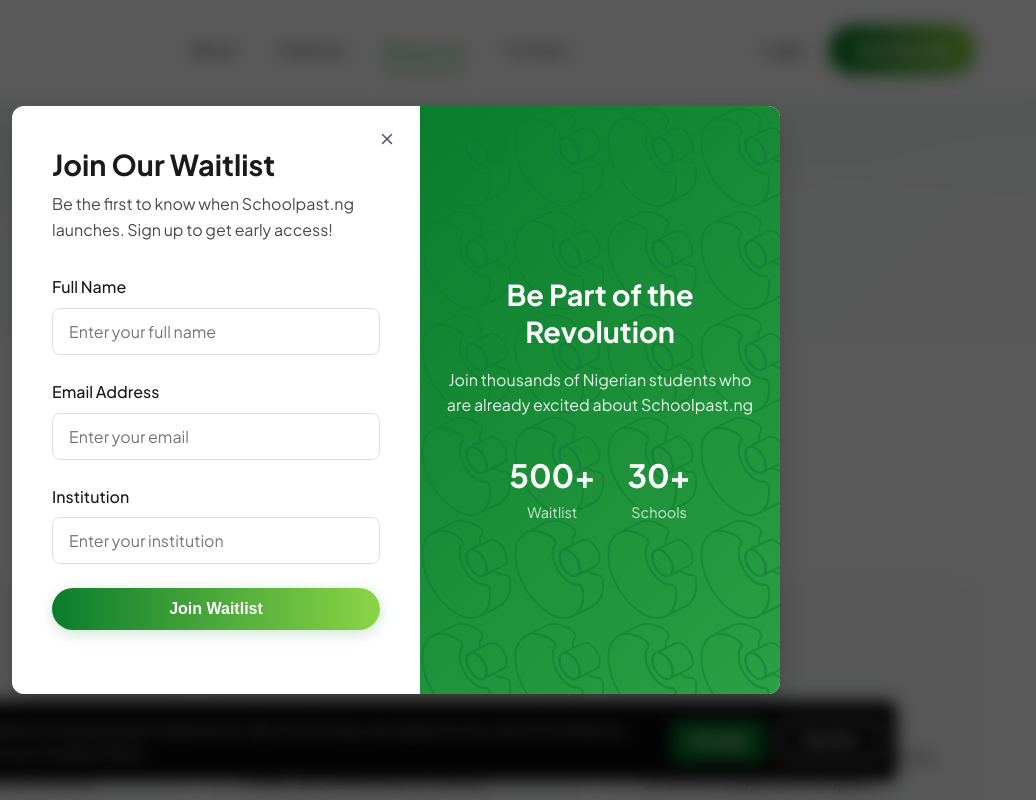
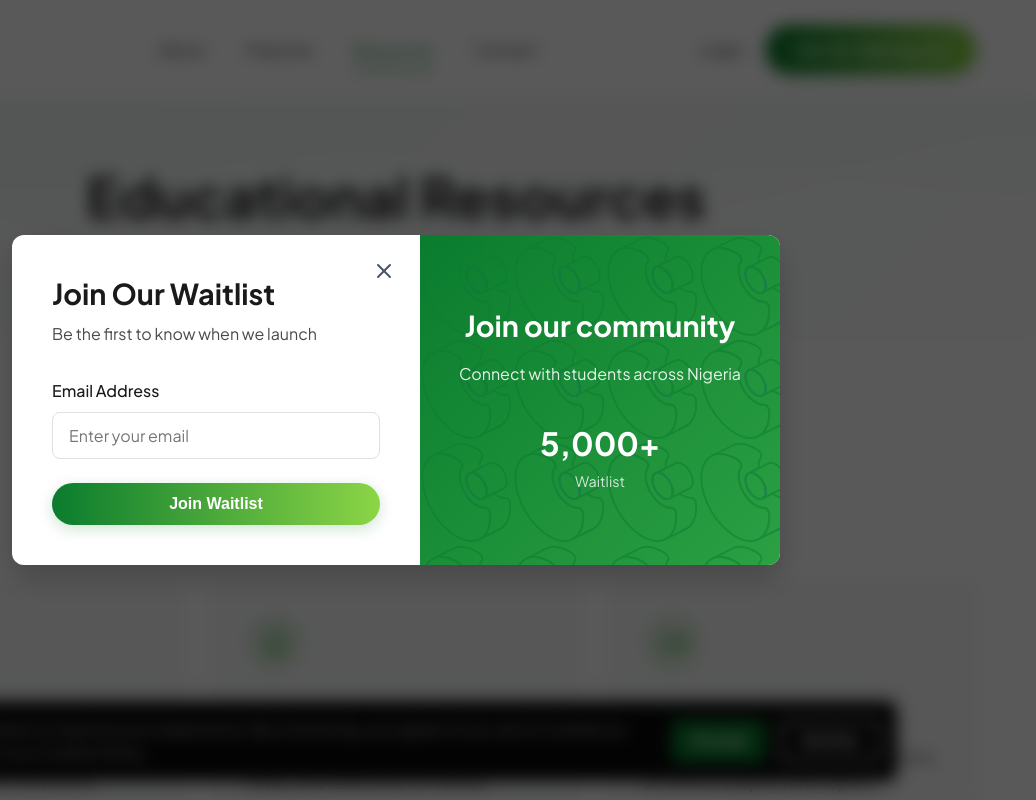
Before and after one commit to ArinzeNwafor/schoolpast-ng, a website: page resources.html in a window 1280 px wide. Shown: the top 800 px of the page, 244-1280 px from the left. Drawn offline with Linux system fonts and the light colour scheme.

Commit message:
Update waitlist modal across multiple pages to improve user engagement; replace "Get Started" buttons with "Join Our Waiting List" links; streamline form fields in the modal for better user experience; enhance modal content and styling for consistency.

```diff
--- a/resources.html
+++ b/resources.html
@@ -28,7 +28,7 @@
                 </div>
                 <div class="nav-buttons">
                     <a href="login.html" class="login-link">Login</a>
-                    <a href="signup.html" class="button primary-button">Get Started</a>
+                    <a href="#" class="button primary-button" onclick="showModal(); return false;">Join Our Waiting List</a>
                 </div>
                 <div class="mobile-menu-button">
                     <span></span>
@@ -303,7 +303,7 @@
             <div class="cta-content">
                 <h2>Ready to access all resources?</h2>
                 <p>Join thousands of Nigerian students already using Schoolpast.ng to enhance their educational journey.</p>
-                <a href="signup.html" class="button cta-button">Get Started for Free</a>
+                <a href="#" class="button cta-button" onclick="showModal(); return false;">Join Our Waiting List</a>
             </div>
         </div>
     </section>
@@ -383,42 +383,28 @@
         <div class="modal-container">
             <div class="modal-content">
                 <button class="modal-close" id="closeModal">
-                    <svg xmlns="http://www.w3.org/2000/svg" width="18" height="18" viewBox="0 0 24 24" fill="none" stroke="currentColor" stroke-width="2" stroke-linecap="round" stroke-linejoin="round"><line x1="18" y1="6" x2="6" y2="18"></line><line x1="6" y1="6" x2="18" y2="18"></line></svg>
+                    <svg xmlns="http://www.w3.org/2000/svg" width="24" height="24" viewBox="0 0 24 24" fill="none" stroke="currentColor" stroke-width="2" stroke-linecap="round" stroke-linejoin="round"><line x1="18" y1="6" x2="6" y2="18"></line><line x1="6" y1="6" x2="18" y2="18"></line></svg>
                 </button>
                 <div class="modal-header">
                     <h2>Join Our Waitlist</h2>
-                    <p>Be the first to know when Schoolpast.ng launches. Sign up to get early access!</p>
+                    <p>Be the first to know when we launch</p>
                 </div>
                 <form class="modal-form" id="waitlistForm">
                     <div class="form-group">
-                        <label for="name">Full Name</label>
-                        <input type="text" id="name" name="name" placeholder="Enter your full name" required>
+                        <label for="waitlist-email">Email Address</label>
+                        <input type="email" id="waitlist-email" name="email" placeholder="Enter your email" required>
                     </div>
-                    <div class="form-group">
-                        <label for="email">Email Address</label>
-                        <input type="email" id="email" name="email" placeholder="Enter your email" required>
-                    </div>
-                    <div class="form-group">
-                        <label for="institution">Institution</label>
-                        <input type="text" id="institution" name="institution" placeholder="Enter your institution" required>
-                    </div>
-                    <div class="form-group">
-                        <button type="submit" class="button primary-button full-width">Join Waitlist</button>
-                    </div>
+                    <button type="submit" class="button primary-button full-width">Join Waitlist</button>
                 </form>
             </div>
             <div class="modal-image">
                 <div class="modal-image-content">
-                    <h3>Be Part of the Revolution</h3>
-                    <p>Join thousands of Nigerian students who are already excited about Schoolpast.ng</p>
+                    <h3>Join our community</h3>
+                    <p>Connect with students across Nigeria</p>
                     <div class="stats">
                         <div class="stat-item">
-                            <span class="stat-number">500+</span>
+                            <span class="stat-number">5,000+</span>
                             <span class="stat-label">Waitlist</span>
-                        </div>
-                        <div class="stat-item">
-                            <span class="stat-number">30+</span>
-                            <span class="stat-label">Schools</span>
                         </div>
                     </div>
                 </div>
--- a/script.js
+++ b/script.js
@@ -294,18 +294,15 @@
     const registeredEmail = localStorage.getItem('registeredEmail');
 
     // Function to show modal
-    const showModal = () => {
+    window.showModal = () => {
       waitlistModal.classList.add('active');
       document.body.style.overflow = 'hidden';
     };
 
     // Function to hide modal
     window.hideModal = () => {
-      const waitlistModal = document.getElementById('waitlistModal');
-      if (waitlistModal) {
-        waitlistModal.classList.remove('active');
-        document.body.style.overflow = '';
-      }
+      waitlistModal.classList.remove('active');
+      document.body.style.overflow = '';
     };
 
     // Close button functionality
--- a/server.js
+++ b/server.js
@@ -113,7 +113,7 @@
       // Build the HTML content
       const htmlContent = `
         <div style="font-family: 'Arial', sans-serif; max-width: 600px; margin: 0 auto; padding: 20px;">
-          <img src="https://schoolpast.ng/schoolpastlogo.png" alt="SchoolPast.ng Logo" style="max-width: 150px; display: block; margin: 0 auto 20px;">
+          <img src="https://github.com/ArinzeNwafor/schoolpast-ng/blob/main/schoolpastlogo.png" alt="SchoolPast.ng Logo" style="max-width: 150px; display: block; margin: 0 auto 20px;">
           <h1 style="color: #0a7c2e; text-align: center; margin-bottom: 20px;">You're on the waitlist!</h1>
           <p style="font-size: 16px; line-height: 1.6; margin-bottom: 20px;">
             Thank you for joining the SchoolPast.ng waitlist! We're excited to have you on board.
@@ -147,7 +147,7 @@
       sendSmtpEmail.subject = "🎉 You're IN! Your Journey with SchoolPast.ng Begins Now!";
       sendSmtpEmail.htmlContent = htmlContent;
       sendSmtpEmail.sender = {
-        name: "Arinze from SchoolPast.ng",
+        name: "SchoolPast.ng Team",
         email: process.env.SENDER_EMAIL || "noreply@schoolpast.ng"
       };
       sendSmtpEmail.to = [{ email: email }];
```
Also changed, not shown: about.html (+9 -23 lines), contact.html (+36 -2 lines), features.html (+10 -24 lines), index.html (+2 -2 lines).
